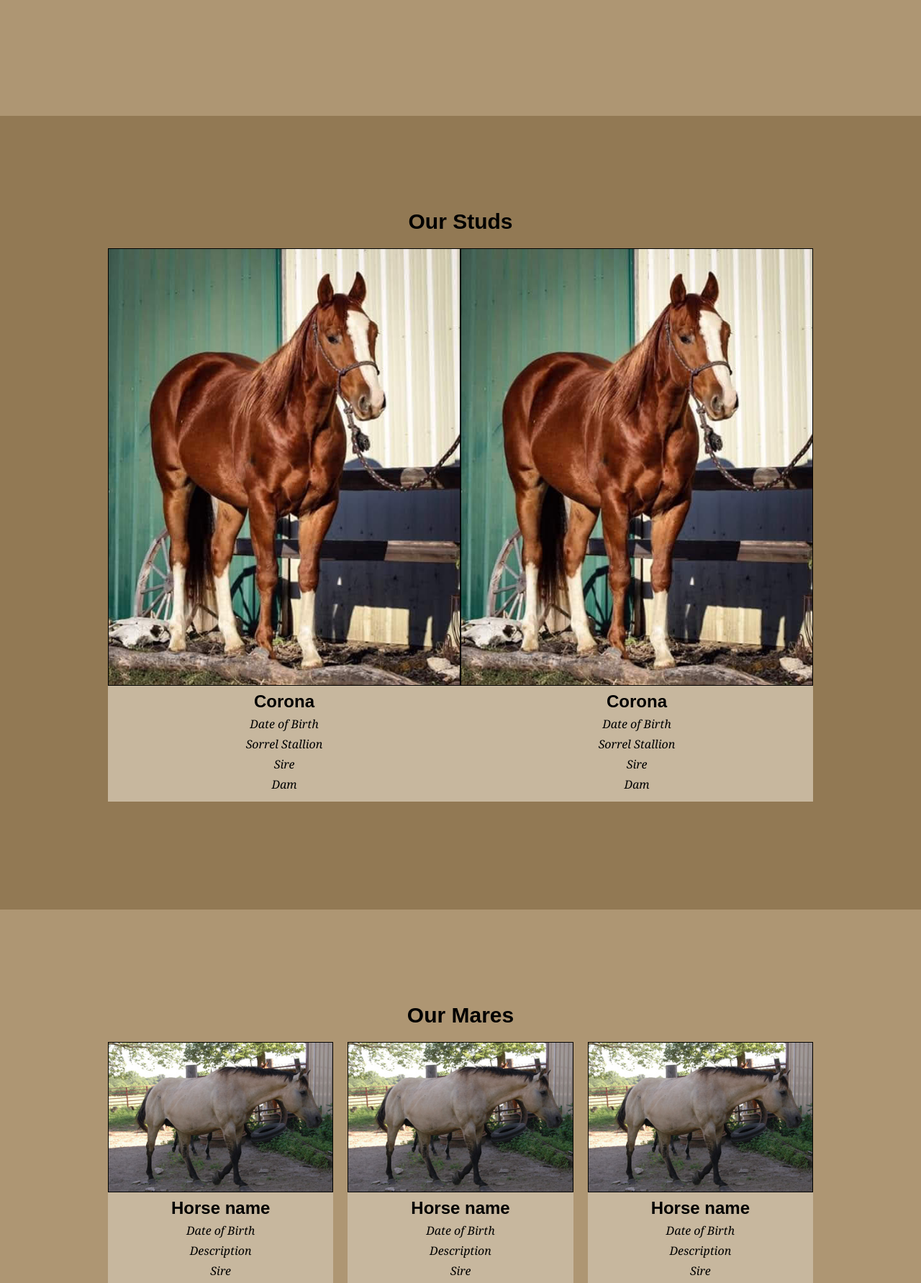
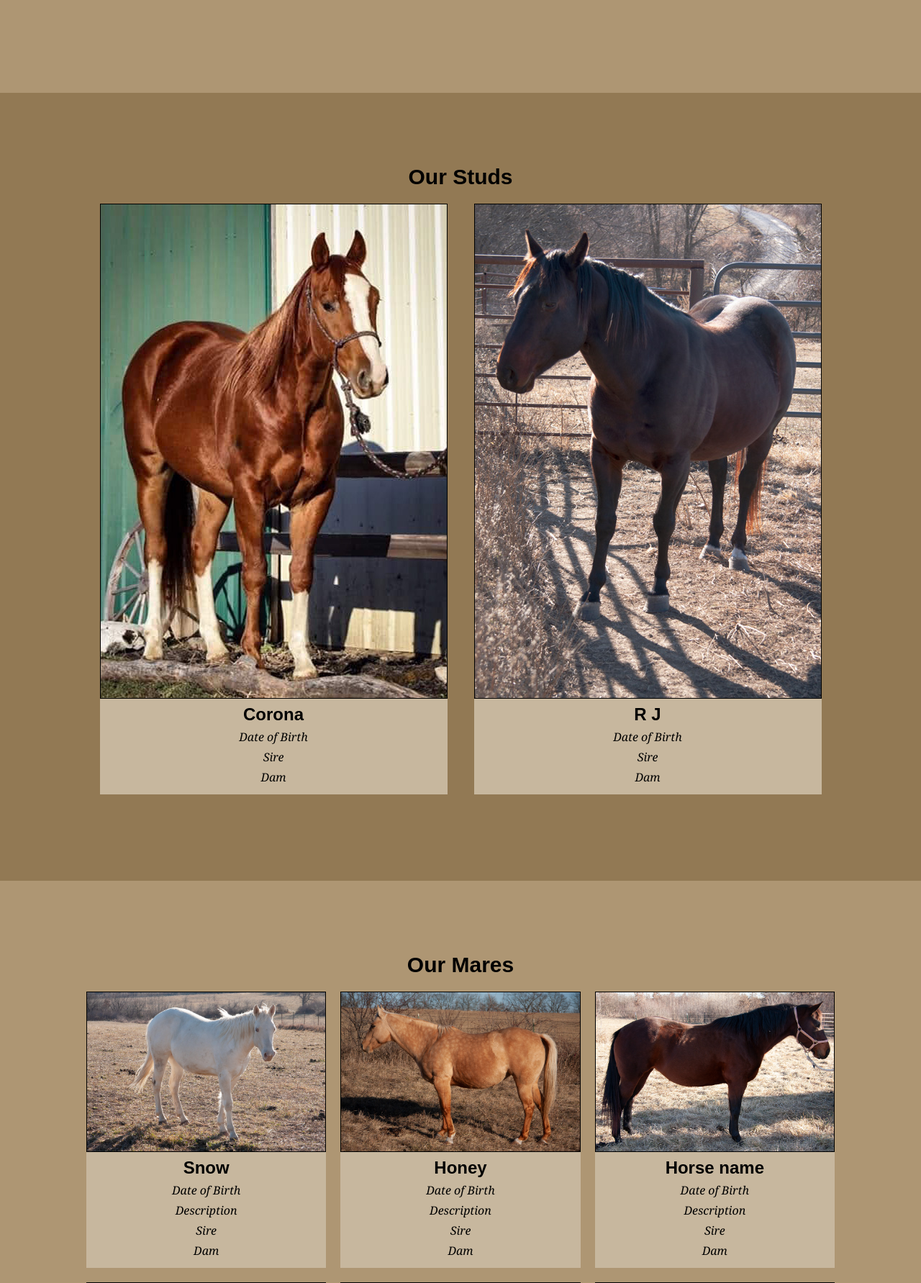
Before and after one commit to mdg82/Bob-Green-Quarter-Horses, a PHP site: page / in a window 1280 px wide. Shown: the part 1555-3338 px from the top of the page at 72% size. Run offline with PHP 8.4, Linux system fonts and the light colour scheme; some libraries are stand-ins or nearby versions; some web fonts are replaced.

Commit message:
Added images, navbar changes

```diff
--- a/final_website/css/style.css
+++ b/final_website/css/style.css
@@ -94,12 +94,14 @@ header {
     letter-spacing: 2px;;
   }*/
 
-  .logo img {
+  #logo img {
   height: 175px;
   width: auto;
   justify-self: start;
   position: absolute;
   top: 0;
+  transition: 0.2s;
+  z-index: 999;
   }
 
   /*header.sticky .logo {
@@ -169,7 +171,7 @@ header {
 /* SECTIONS */
 
 section {
-  padding: 130px;
+  padding: 100px; /*previous padding was 130px*/
 }
 
 .headline {
@@ -207,6 +209,7 @@ img {
 .aboutBx {
   margin-bottom: 10px;
   padding-right: 20px;
+  line-height: 1.5;
 }
 
 .w50 {
@@ -489,14 +492,15 @@ img {
   }
 
   /* MOBILE NAVIGATION */
-
-  header, /*header.sticky*/ {
+  /*header.sticky*/
+  header {
       padding: 20px 50px;
       z-index: 1000;
     }
+
     .menu {
       position: fixed;
-      top: 100px;
+      top: 80px;
       left: -100%;
       display: block;
       padding: 100px 50px;
@@ -505,7 +509,7 @@ img {
       height: 100vh;
       background: #ae9673;
       transition: 0.5s ease-in-out;
-      z-index: 999;
+      /*z-index: 999;*/
       border-top: 1px solid rgba(0,0,0,0.2);
     }
     .menu.active {
@@ -597,9 +601,8 @@ img {
 }
 
 @media only screen and (max-width: 630px) {
-  .logo img {
-  height: 120px;
-  width: auto;
+  #logo img {
+  height: 16.62049861495845vh;
   justify-self: start;
   position: absolute;
   top: 0;
--- a/final_website/index.html
+++ b/final_website/index.html
@@ -25,8 +25,8 @@
 			</ul>
 			</div>-->
 			<header>
-			<a href="#home" class="logo">
-				<img src="images/horse_logoV.jpg" alt="horse logo">
+			<a href="#home" id="logo">
+				<img src="images/web_logo.jpg" alt="horse logo">
 			</a>
 			<div class="toggle" onclick="toggleMenu()"></div>
 			<ul class="menu">
@@ -96,21 +96,19 @@ Dramatically engage seamlessly visualize quality intellectual capital without su
       </div>
       <div class="content">
         <div class="studBx">
-          <img src="images/corona.jpg" alt="Stud Corona" />
+          <img src="images/corona-1.jpg" alt="Stud Corona" />
           <div class="info">
             <h1>Corona</h1>
             <p>Date of Birth</p>
-            <p>Sorrel Stallion</p>
             <p>Sire</p>
             <p>Dam</p>
             </div>
         </div>
         <div class="studBx">
-          <img src="images/corona.jpg" alt="Stud Corona" />
+          <img src="images/stud_RJ.jpg" alt="Stud RJ" />
           <div class="info">
-            <h1>Corona</h1>
+            <h1>R J</h1>
             <p>Date of Birth</p>
-            <p>Sorrel Stallion</p>
             <p>Sire</p>
             <p>Dam</p>
             </div>
@@ -124,9 +122,9 @@ Dramatically engage seamlessly visualize quality intellectual capital without su
       </div>
       <div class="content">
         <div class="maresBx">
-      			<img src="images/mare1.jpg" alt="Mare" />
+      			<img src="images/snow.jpg" alt="Snow" />
 			        <div class="info">
-			        <h1>Horse name</h1>
+			        <h1>Snow</h1>
 			        <p>Date of Birth</p>
 			        <p>Description</p>
 			        <p>Sire</p>
@@ -134,9 +132,9 @@ Dramatically engage seamlessly visualize quality intellectual capital without su
 			 		</div>
       		</div>
         <div class="maresBx">
-      			<img src="images/mare1.jpg" alt="Mare" />
+      			<img src="images/honey.jpg" alt="Honey" />
 			        <div class="info">
-			        <h1>Horse name</h1>
+			        <h1>Honey</h1>
 			        <p>Date of Birth</p>
 			        <p>Description</p>
 			        <p>Sire</p>
@@ -144,7 +142,7 @@ Dramatically engage seamlessly visualize quality intellectual capital without su
 			 		</div>
       		</div>
         <div class="maresBx">
-      			<img src="images/mare1.jpg" alt="Mare" />
+      			<img src="images/mare001-A.jpg" alt="Mare" />
 			        <div class="info">
 			        <h1>Horse name</h1>
 			        <p>Date of Birth</p>
@@ -154,7 +152,7 @@ Dramatically engage seamlessly visualize quality intellectual capital without su
 			 		</div>
       		</div>
       	<div class="maresBx">
-      			<img src="images/mare1.jpg" alt="Mare" />
+      			<img src="images/mare002.jpg" alt="Mare" />
 			        <div class="info">
 			        <h1>Horse name</h1>
 			        <p>Date of Birth</p>
@@ -162,7 +160,27 @@ Dramatically engage seamlessly visualize quality intellectual capital without su
 			        <p>Sire</p>
 			        <p>Dam</p>
 			 		</div>
-      		</div>
+			  </div>
+			  <div class="maresBx">
+				<img src="images/mare003.jpg" alt="Mare" />
+				  <div class="info">
+				  <h1>Horse name</h1>
+				  <p>Date of Birth</p>
+				  <p>Description</p>
+				  <p>Sire</p>
+				  <p>Dam</p>
+				   </div>
+			</div>
+			<div class="maresBx">
+				<img src="images/mare004.jpg" alt="Mare" />
+				  <div class="info">
+				  <h1>Horse name</h1>
+				  <p>Date of Birth</p>
+				  <p>Description</p>
+				  <p>Sire</p>
+				  <p>Dam</p>
+				   </div>
+			</div>
       </div>
     </section>
 
@@ -210,7 +228,8 @@ Dramatically engage seamlessly visualize quality intellectual capital without su
 					</div>
 					<div class="box">
 						<div class="icon">
-							<a href="https://www.facebook.com/Bob-Green-Quarter-Horses-239938616700422"><i class='fab fa-facebook-f' style='font-size:20px'></i></a>
+							<a href="https://www.facebook.com/Bob-Green-Quarter-Horses-239938616700422"
+							title="Facebook"><i class='fab fa-facebook-f' style='font-size:20px'></i></a>
 						</div>
 					</div>
 				</div>
@@ -230,7 +249,7 @@ Dramatically engage seamlessly visualize quality intellectual capital without su
 			</div>
 	</section>
 	<div class="copyright">
-		<p>Copyright 2020.  All Rights Reserved.</p>
+		<p>Copyright 2021.  All Rights Reserved.</p>
 	</div>
 	</div>
 	<script src="https://ajax.googleapis.com/ajax/libs/jquery/3.3.1/jquery.min.js"></script>
--- a/final_website/script.js
+++ b/final_website/script.js
@@ -20,3 +20,15 @@ function toggleMenu() {
 	menuToggle.classList.toggle('active');
 	menu.classList.toggle('active');
 }
+
+/* When the user scrolls down, hide the navbar. When the user scrolls up, show the navbar */
+var prevScrollpos = window.pageYOffset;
+window.onscroll = function() {
+  var currentScrollPos = window.pageYOffset;
+  if (prevScrollpos > currentScrollPos) {
+    document.querySelector("header").style.top = "0";
+  } else {
+    document.querySelector("header").style.top = "-175px";
+  }
+  prevScrollpos = currentScrollPos;
+}
```
Also changed, not shown: final_website/images/corona-1.jpg (added), final_website/images/honey.jpg (added), final_website/images/mare001-A.jpg (added), final_website/images/mare002.jpg (added), final_website/images/mare003.jpg (added), final_website/images/mare004.jpg (added), final_website/images/snow.jpg (added), final_website/images/stud_RJ.jpg (added), final_website/images/web_logo.jpg (added).
